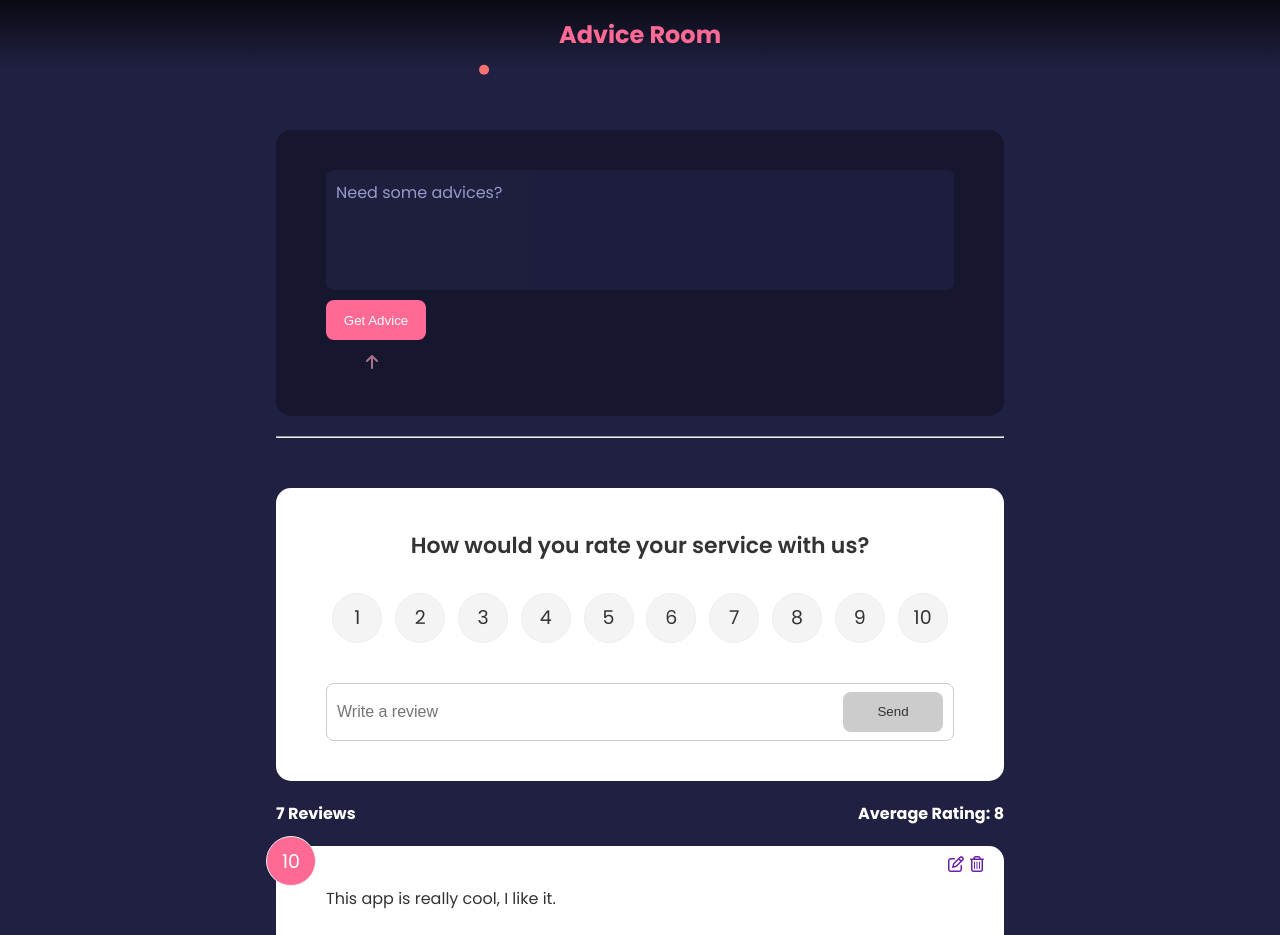
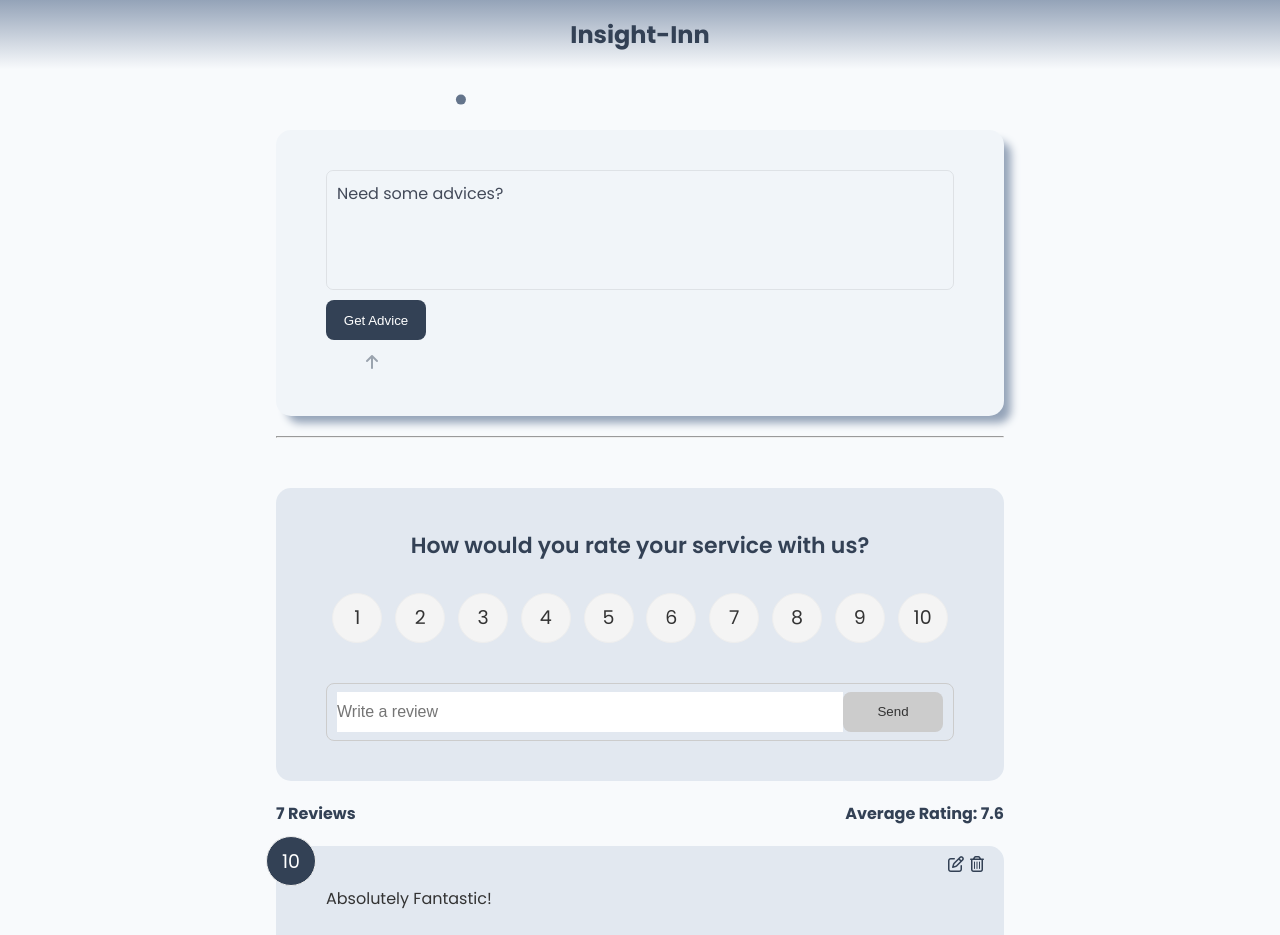
Before and after one commit to Bioskyscode/iyanju_app, a React (Create React App) app: page / in a window 1280 px wide. Shown: the top 935 px of the page. Built offline with nearby package versions, Linux system fonts and the light colour scheme.

Commit message:
modify animation and colors

```diff
--- a/src/components/AdviseSection.jsx
+++ b/src/components/AdviseSection.jsx
@@ -34,7 +34,7 @@ function AdviseSection() {
                     variants={buttonVariants}
                         whileHover= "hover"
                     >
-                        <Button clickFunction={fetchAdvice} version="secondary" btnText="Get Advice" />
+                        <Button clickFunction={fetchAdvice} version="primary" btnText="Get Advice" />
                     </motion.div>
                     <div className="advise-msg">{count === 0 ? <div><i className="fa-solid fa-arrow-up fa-fade"></i></div> : `${count}  pieces of dvice read`}</div>
                 </div>
--- a/src/components/FeedbackForm.jsx
+++ b/src/components/FeedbackForm.jsx
@@ -57,11 +57,11 @@ function FeedbackForm() {
             <motion.div
                 initial={{ x: "100vw" }}
                 animate={{ x: 0 }}
-                transition={{ delay: 0.2, type:"spring", stiffness: 100 }}
+                transition={{type:"spring", stiffness: 100 }}
             >
         <Card>
             <form onSubmit={handleSubmit}>
-                <h2>How would you rate your service with us?</h2>
+                <h2 className="form-header">How would you rate your service with us?</h2>
                 <RatingSelect selectedButton={rating => setRating(rating)} />
                 <div className="input-group">
                     <input onChange={handleTextChange} value={text} type="text" placeholder="Write a review" />
--- a/src/components/Feedbacklist.jsx
+++ b/src/components/Feedbacklist.jsx
@@ -1,35 +1,44 @@
 import FeedbackItems from "./FeedbackItems"
 // import { Fade } from "react-reveal";
 import FeedbackContext from "../context/FeedbackContext";
-import { useContext, useState } from "react";
+import { useContext, useEffect, useRef, useState } from "react";
 import Button from "./shared/Button";
-import { AnimatePresence, motion } from "framer-motion";
+import { AnimatePresence, motion, useInView } from "framer-motion";
 
 const listVariant = {
-  init:{
-    x: "100vw"
+  init: {
+    opacity:0,
+    x: 350
   },
-  visible:{
-    x: 0 ,
-    transition:{delay: 0.5, type: "spring", stiffness: 70}
+  visible: {
+    opacity:1,
+    x: 0,
+    transition: { type: "spring", stiffness: 70 }
   },
-  hover:{
-    scale:1.1,
-    transition:{ type: "spring", stiffness: 700}
+  hover: {
+    scale: 1.1,
+    transition: { type: "spring", stiffness: 700 }
   },
-  remove:{
-    x:"-100vw"
-  }
+  remove: {
+    x: -2000
+  },
 }
 function Feedbacklist() {
+  const ref = useRef(null)
+  const isInView = useInView(ref, {once:true})
   const { feedback, isLoading } = useContext(FeedbackContext)
-  const [showmore, setShowmore] = useState(5)
+  const [showmore, setShowmore] = useState(3)
+
+  useEffect(() => {
+    console.log(`The Element ->, ${isInView ? "is": "is NOT" } in view`)
+  }, [isInView]);
 
   if (!isLoading && (!feedback || feedback.length === 0)) {
     return <div>No Reviews available</div>
   }
-  const loadMore = () => {
-    setShowmore(prev => prev + 2)
+  const loadMore = (e) => {
+    e.preventDefault()
+    setShowmore(prev => prev + 1)
   }
   return (isLoading ? <i className="fa-solid fa-rotate fa-spin fa-2xl isloading"></i> : (
     <ul className="feedback-list">
@@ -38,10 +47,14 @@ function Feedbacklist() {
           // <Fade right key={item.id}>
 
           <motion.li
+            ref={ref}
             key={item.id}
             variants={listVariant}
             initial="init"
-          animate="visible"
+            whileInView="visible"
+            // animate= {isInView  && "visible"}
+            // whileInView="visible"
+             viewport={{margin:"-40px"}}
             exit="remove"
             whileHover="hover"
           >
@@ -53,7 +66,7 @@ function Feedbacklist() {
         )}
       </AnimatePresence>
 
-      {showmore >= feedback.length ? null : <Button clickFunction={loadMore} version="secondary" btnText="Load More" />}
+      {showmore >= feedback.length ? null : <Button clickFunction={loadMore} version="primary" btnText="Load More" />}
 
     </ul>
   ))
--- a/src/components/Header.jsx
+++ b/src/components/Header.jsx
@@ -4,7 +4,7 @@ function Header() {
   return (
     <header>
         <div className="container">
-            <h2>Advice Room</h2>
+            <h2>Insight-Inn</h2>
         </div>
     </header>
   )
--- a/src/components/Loader.jsx
+++ b/src/components/Loader.jsx
@@ -2,9 +2,9 @@ import React from 'react'
 import { motion } from "framer-motion";
 const loadervariants= {
     animationOne: {
-        backgroundColor: "#f87171",
+        backgroundColor: "#64748b",
         x:[-300, 350],
-        y:[20, -50],
+        y:[10, -10],
         transition: {
             x:{
                 repeat: Infinity,
@@ -12,7 +12,7 @@ const loadervariants= {
             },
             y:{
                 repeat: Infinity,
-                duration: 0.75,
+                duration: 1,
                 ease:"easeOut"
             }
         }
--- a/src/data/FeedbackData.jsx
+++ b/src/data/FeedbackData.jsx
@@ -1,33 +1,33 @@
 
  const FeedbackData = [
       {
-        text: "This app is really cool, I like it.",
+        text: "Absolutely Fantastic!",
         rating: 10,
         id: "1"
       },
       {
-        text: "This app is really cool, I like it.",
+        text: "I'm thoroughly impressed with this app.",
         rating: 7,
         id: "2"
       },
       {
-        text: "This app is really cool, I like it.",
+        text: "What a fantastic find! This app has been incredibly helpful .",
         rating: 5,
         id: "3"
       },
       {
-        text: "This app is really cool, I like it.",
+        text: "Absolutely love this app! It's user-friendly and incredibly efficient.",
         rating: 4,
         id: "4"
       },
       {
-        text: "This app is really cool, I like it.",
-        rating: 10,
+        text: "I stumbled upon this app by chance, and I'm so glad I did!",
+        rating: 8,
         id: "5"
       },
       {
         text: "This app is really cool, I like it.",
-        rating: 10,
+        rating: 9,
         id: "6"
       },
       {
--- a/src/index.css
+++ b/src/index.css
@@ -5,41 +5,49 @@
   margin: 0;
   padding: 0;
 }
-:root{
-  --main-color: #1e293b;
+
+:root {
+  --main-color: #334155;
   --primary: #e2e8f0;
   --secondary: #ef4444;
   --gradient1: #fde68a;
   --gradient2: #f4f4f5;
   --text: #64748b;
 }
-.advice-container{
+
+.advice-container {
   display: flex;
   flex-direction: column;
   gap: 10px;
   height: auto;
 
 }
-.advice{
-  background-color: #202142;
-  color: #bbbdf8;
+
+.advice {
+  /* background-color: #e2e8f0; */
+  border: 1px solid rgb(0, 0, 0, 0.1);
+  color: #0f172a;
   border-radius: 7px;
   padding: 10px;
   height: 120px;
 
 }
-.advise-msg{
-  color: #ffa9c2;
+
+.advise-msg {
+  color: var(--main-color);;
 }
-.advise-msg i{
+
+.advise-msg i {
   padding-left: 40px;
 }
-hr{
+
+hr {
   margin-bottom: 50px;
 }
+
 body {
   font-family: 'Poppins', sans-serif;
-  background-color: #202142;
+  background-color: #f8fafc;
   color: #fff;
   line-height: 1.6;
 }
@@ -49,6 +57,7 @@ ul {
 }
 
 .container {
+  height: fit-content;
   max-width: 768px;
   margin: auto;
   padding: 0 20px;
@@ -61,12 +70,12 @@ header {
   justify-content: space-between;
   align-items: center;
   margin-bottom: 30px;
-  background-image: linear-gradient(rgba(0, 0, 0, 0.7), #202142 );
-  color: #ff6a95;
+  background-image: linear-gradient(#94a3b8, #f8fafc 99%);
+  color: var(--main-color);
 }
 
 .card {
-  background-color: #fff;
+  background-color: #e2e8f0;
   color: #333;
   border-radius: 15px;
   padding: 40px 50px;
@@ -75,8 +84,9 @@ header {
 }
 
 .card.reverse {
-  background-color: rgba(0, 0, 0, 0.3);
+  background-color: #f1f5f9;
   color: #fff;
+  box-shadow: 9px 9px 9px -2px #94a3b8
 }
 
 .card h2 {
@@ -120,7 +130,7 @@ header {
 
 .rating li:hover,
 .num-display {
-  background: #ff6a95;
+  background: var(--main-color);
   color: #fff;
 }
 
@@ -128,8 +138,8 @@ header {
   opacity: 0;
 }
 
-[type='radio']:checked ~ label {
-  background: #ff6a95;
+[type='radio']:checked~label {
+  background: var(--main-color);
   color: #fff;
 }
 
@@ -152,7 +162,7 @@ input:focus {
 }
 
 .feedback-stats {
-  color: #fff;
+  color: var(--main-color);
   display: flex;
   justify-content: space-between;
   align-items: center;
@@ -171,7 +181,7 @@ input:focus {
   right: 20px;
   cursor: pointer;
   background: none;
-  color: #6b21a8;
+  color: var(--main-color);
   border: none;
 }
 
@@ -190,15 +200,19 @@ input:focus {
 }
 
 .btn-primary {
-  background-color: #202142;
+  background-color: var(--main-color);
 }
 
 .btn-secondary {
   background: #ff6a95;
 }
 
+.btn-other {
+  background: #f1f5f9;
+}
+
 .btn:hover {
-  transform: scale(0.98);
+  transform: scale(1);
   opacity: 0.9;
 }
 
@@ -245,19 +259,24 @@ input:focus {
   margin: 10px 0;
 }
 
-.isloading{
-  color: #ff6a95;
+.isloading {
+  color: #202142;
   margin: 50px 50%;
 }
-.button-motion{
+
+.button-motion {
   width: fit-content;
 }
-.loader{
+
+.loader {
   height: 10px;
   width: 10px;
   border-radius: 50%;
-  background-color: white;
+  /* background-color: white; */
   margin: auto;
+}
+.form-header{
+  color: var(--main-color);
 }
 
 @media (max-width: 600px) {
```
Lines whose indentation alone changed are shown as unchanged.
